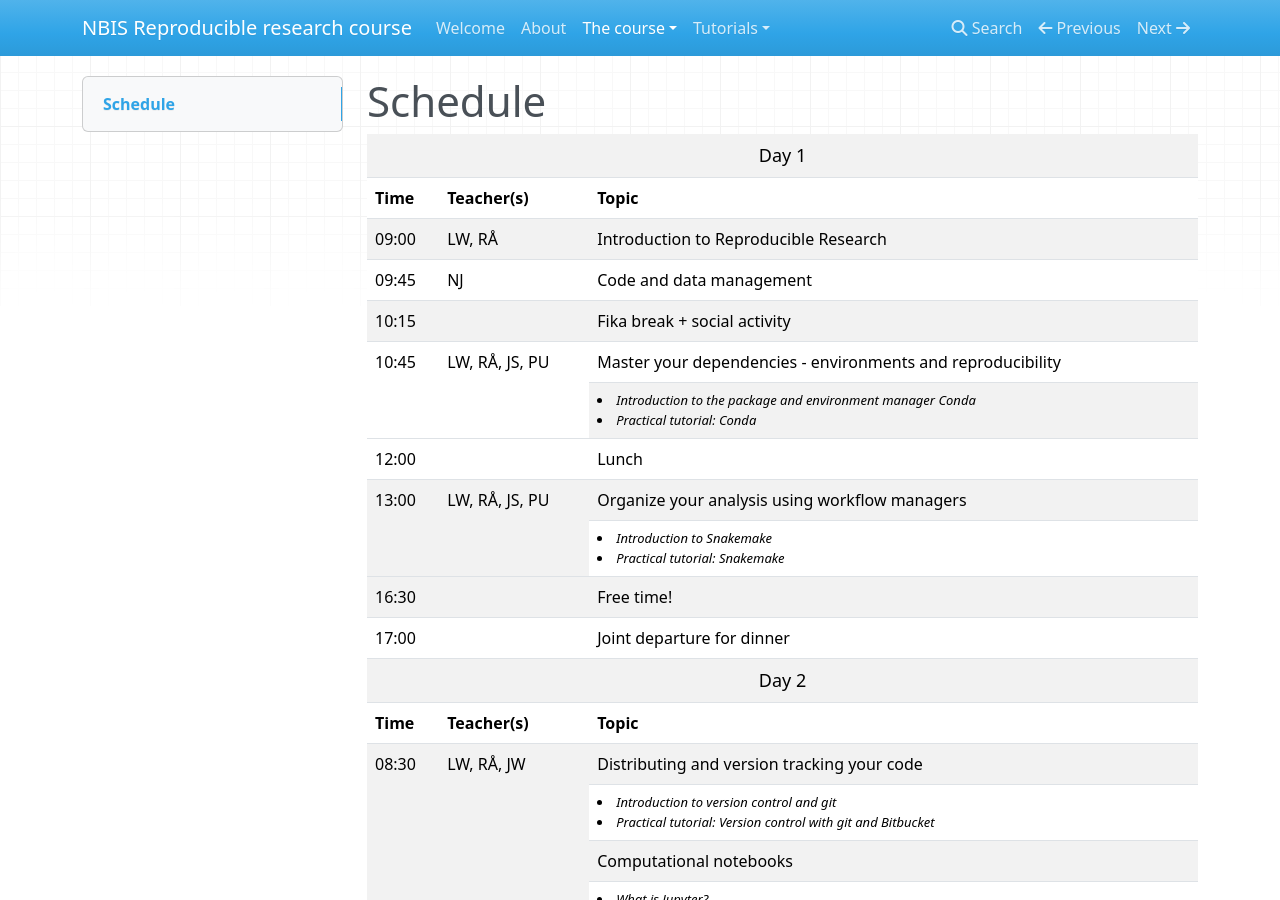
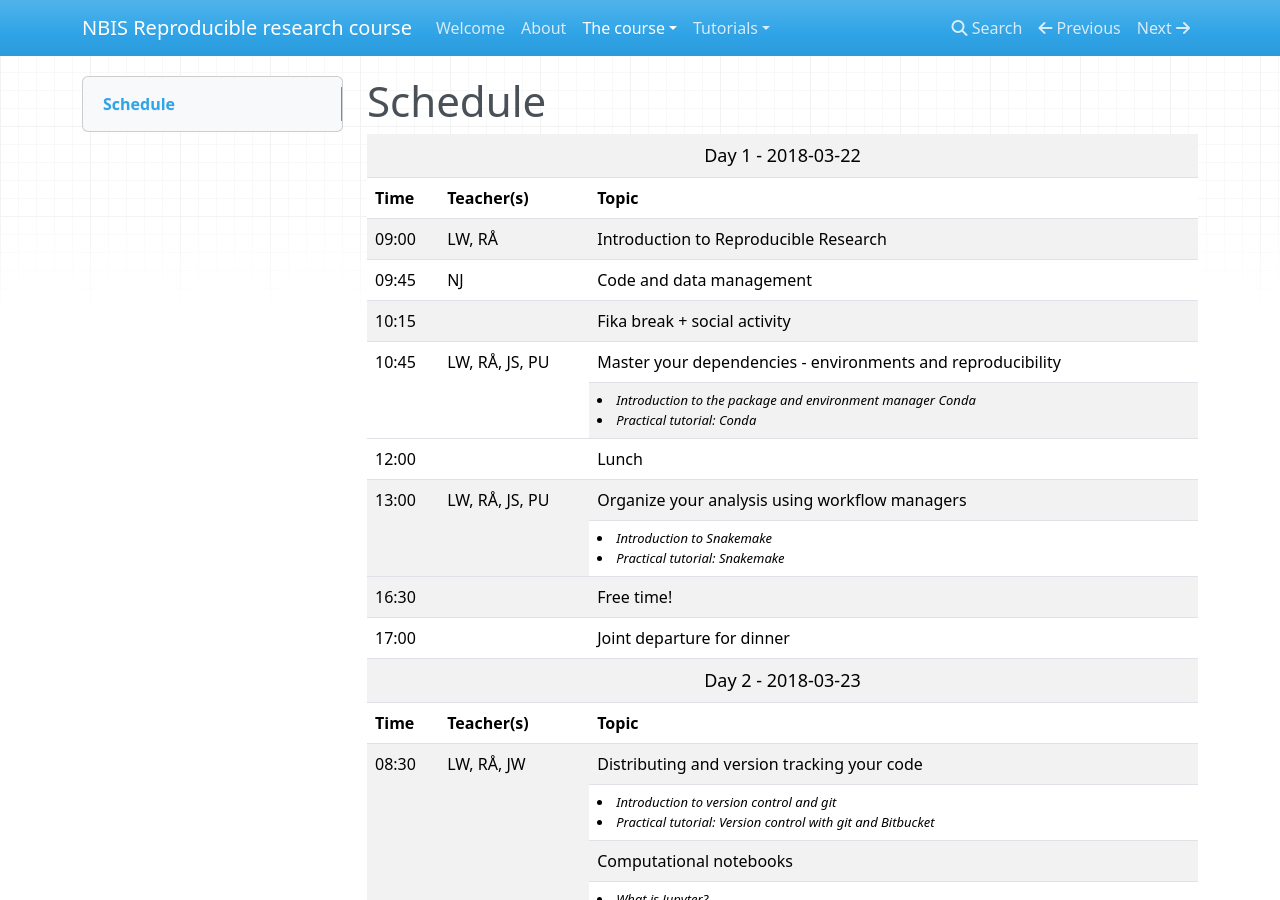
Before and after one commit to NBISweden/workshop-reproducible-research, an MkDocs documentation site: the page built from docs/schedule.md, in a window 1280 px wide and 900 px high. Built offline with MkDocs 1.6.1, drawn with Linux system fonts in a browser that asks for light colours; nearby versions of some CDN libraries; old or Windows-style settings are respelled for this version of MkDocs.

Commit message:
format fix

```diff
--- a/docs/schedule.md
+++ b/docs/schedule.md
@@ -4,7 +4,7 @@
   <tr>
     <td colspan="3">
       <font size="4">
-      <center> Day 1 </center>
+      <center> Day 1 - 2018-03-22 </center>
     </td>
   </tr>
   <tr>
@@ -69,7 +69,7 @@
   <tr>
     <td colspan="3">
       <font size="4">
-      <center> Day 2 </center>
+      <center> Day 2  - 2018-03-23 </center>
     </td>
   </tr>
   <tr>
```
